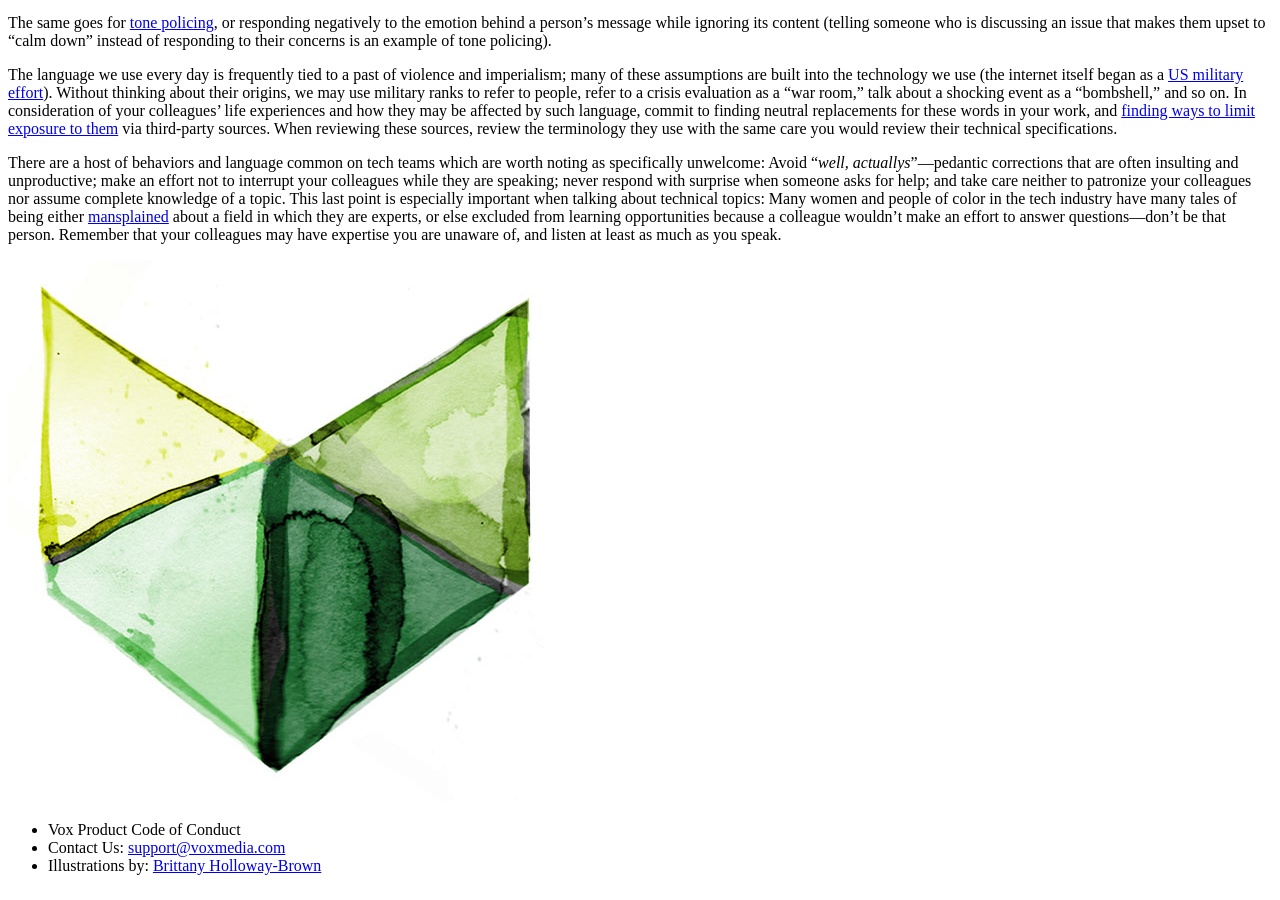
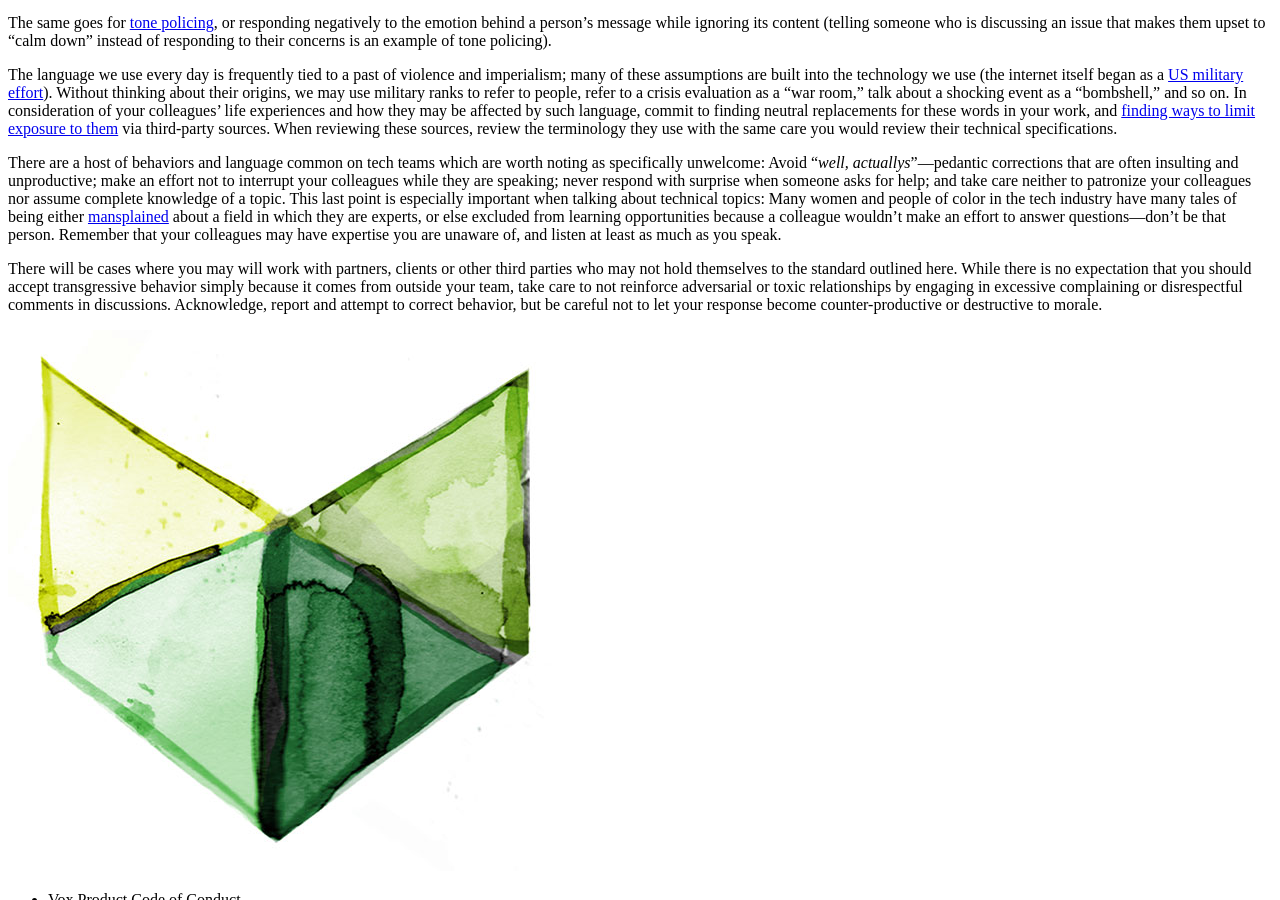
Before and after one commit to voxmedia/code-of-conduct, a Jekyll site: the page built from _posts/2015-10-08-unacceptable-behaviors.md, in a window 1280 px wide and 900 px high, scrolled down 441 px. Built offline with Jekyll 4.4.1, drawn with Linux system fonts in a browser that asks for light colours.

Commit message:
add some notes about interaction with third parties and internal response.

```diff
--- a/_posts/2015-10-08-unacceptable-behaviors.md
+++ b/_posts/2015-10-08-unacceptable-behaviors.md
@@ -15,3 +15,5 @@ The same goes for [tone policing](http://tooyoungforthelivingdead.tumblr.com/ton
 The language we use every day is frequently tied to a past of violence and imperialism; many of these assumptions are built into the technology we use (the internet itself began as a [US military effort](https://en.wikipedia.org/wiki/DARPA)). Without thinking about their origins, we may use military ranks to refer to people, refer to a crisis evaluation as a “war room,” talk about a shocking event as a “bombshell,” and so on. In consideration of your colleagues’ life experiences and how they may be affected by such language, commit to finding neutral replacements for these words in your work, and [finding ways to limit exposure to them](https://medium.com/@mikebroberts/let-s-stop-saying-master-slave-10f1d1bf34df) via third-party sources. When reviewing these sources, review the terminology they use with the same care you would review their technical specifications.
 
 There are a host of behaviors and language common on tech teams which are worth noting as specifically unwelcome: Avoid “_well, actuallys_”—pedantic corrections that are often insulting and unproductive; make an effort not to interrupt your colleagues while they are speaking; never respond with surprise when someone asks for help; and take care neither to patronize your colleagues nor assume complete knowledge of a topic. This last point is especially important when talking about technical topics: Many women and people of color in the tech industry have many tales of being either [mansplained](https://www.guernicamag.com/daily/rebecca-solnit-men-explain-things-to-me/) about a field in which they are experts, or else excluded from learning opportunities because a colleague wouldn’t make an effort to answer questions—don’t be that person. Remember that your colleagues may have expertise you are unaware of, and listen at least as much as you speak.
+
+There will be cases where you may will work with partners, clients or other third parties who may not hold themselves to the standard outlined here. While there is no expectation that you should accept transgressive behavior simply because it comes from outside your team, take care to not reinforce adversarial or toxic relationships by engaging in excessive complaining or disrespectful comments in discussions. Acknowledge, report and attempt to correct behavior, but be careful not to let your response become counter-productive or destructive to morale.
```
Also changed, not shown: _posts/2015-10-08-expected-behaviors.md (+2 -0 lines).
